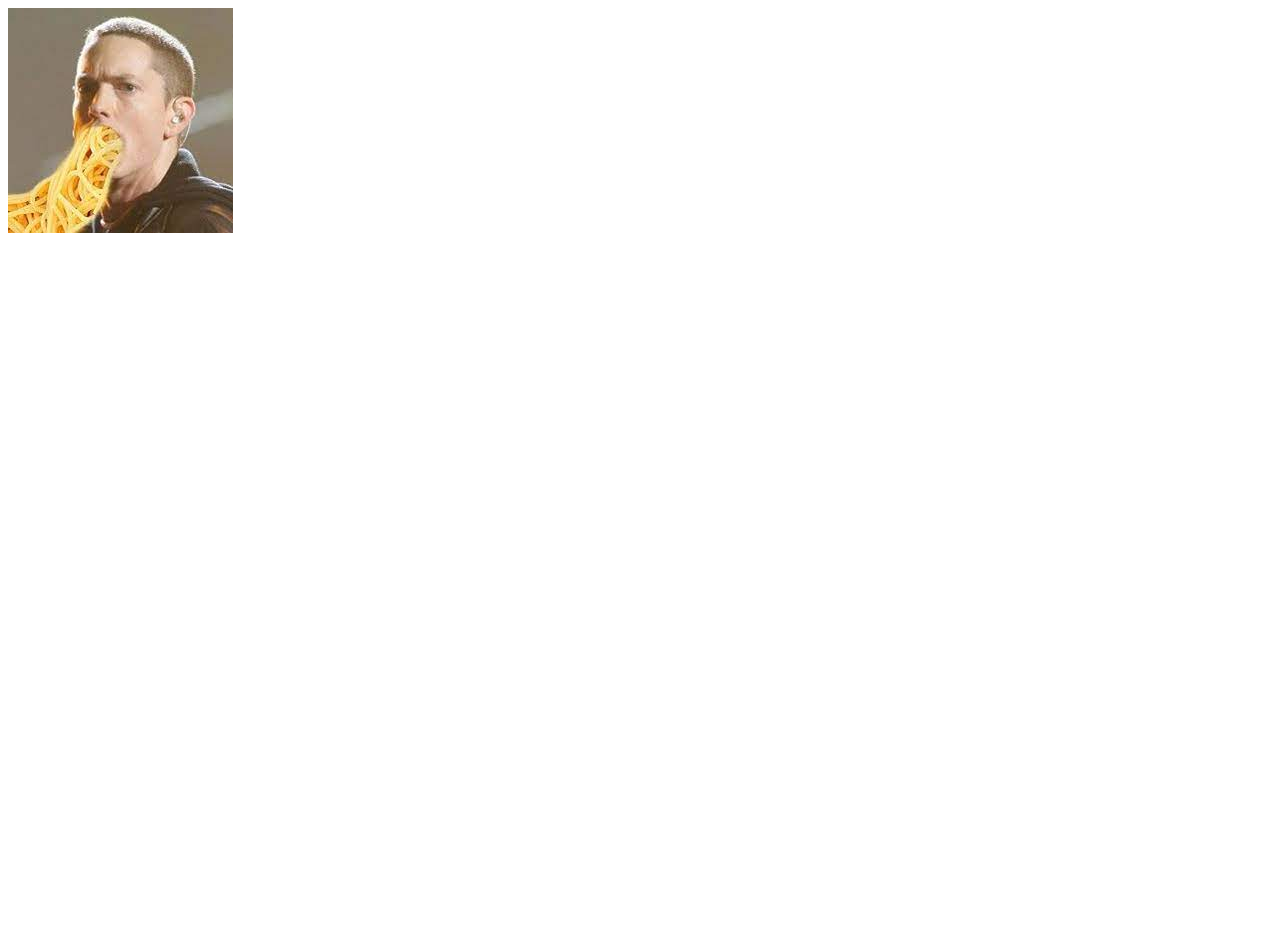
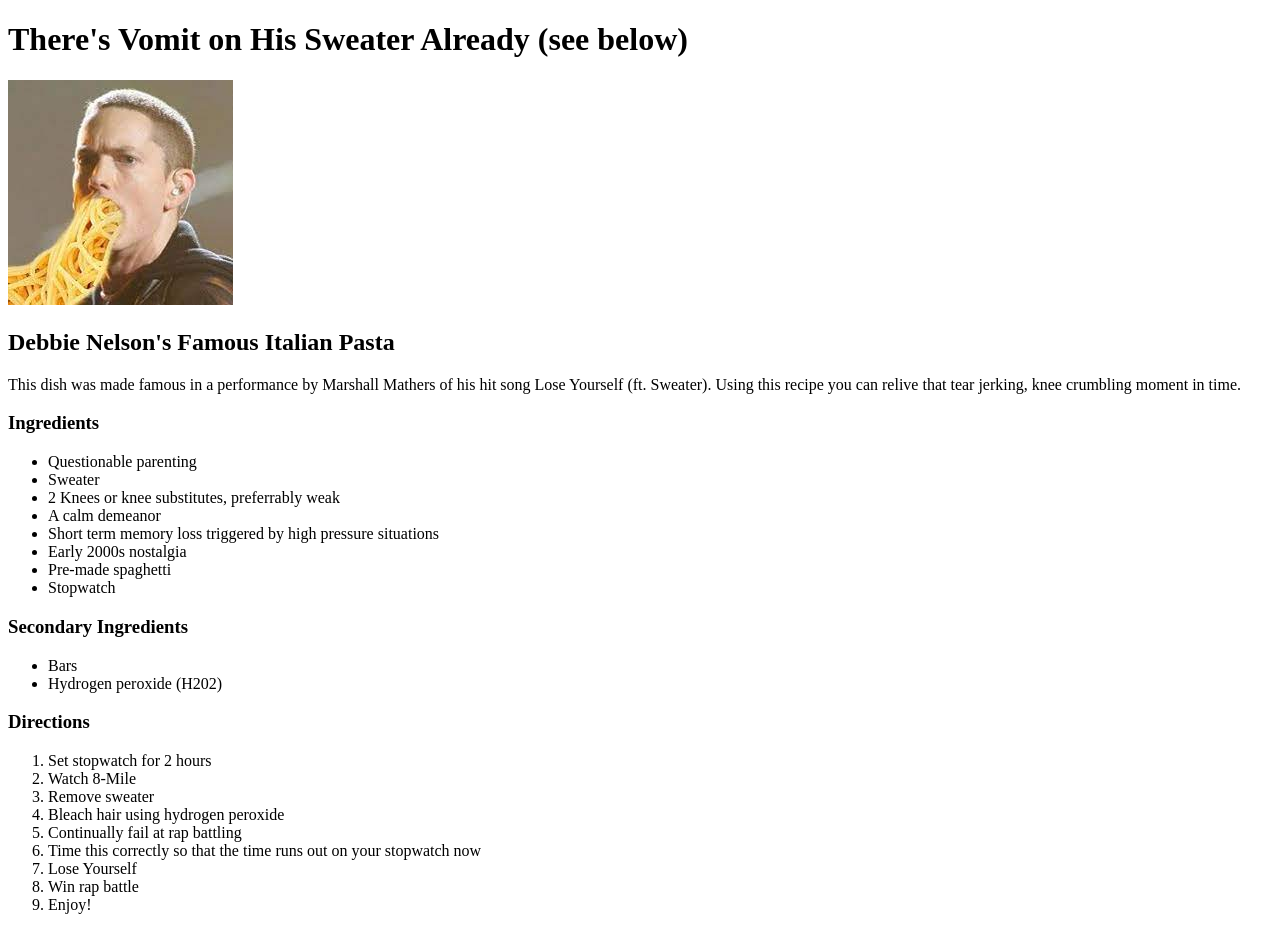
Before and after one commit to Remfrawg/odin-recipes, a plain HTML site: page recipes/eminem.html in a window 1280 px wide. Before the commit the page ends 800 px from the top, so only its background shows below. Drawn offline with Linux system fonts and the light colour scheme.

Commit message:
updating recipes

```diff
--- a/recipes/eminem.html
+++ b/recipes/eminem.html
@@ -4,9 +4,45 @@
     <meta charset="UTF-8">
     <meta http-equiv="X-UA-Compatible" content="IE=edge">
     <meta name="viewport" content="width=device-width, initial-scale=1.0">
-    <title>Knees weak</title>
+    <title>TOPR-Knees Weak</title>
 </head>
 <body>
+    <h1>There's Vomit on His Sweater Already (see below)</h1>
     <img src="../images/eminem.jpeg" alt = a great rapper>
+    <h2>Debbie Nelson's Famous Italian Pasta</h2>
+    <!-- <h6>Mom's Spaghetti</h6> -->
+    <p>This dish was made famous in a performance by Marshall Mathers of his hit song Lose Yourself (ft. Sweater).
+        Using this recipe you can relive that tear jerking, knee crumbling moment in time.
+    </p>
+    <h3>Ingredients</h3>
+        <ul>
+            <li>Questionable parenting</li>
+            <li>Sweater</li>
+            <li>2 Knees or knee substitutes, preferrably weak</li>
+            <li>A calm demeanor</li>
+            <li>Short term memory loss triggered by high pressure situations</li>
+            <li>Early 2000s nostalgia</li>
+            <li>Pre-made spaghetti</li>
+            <li>Stopwatch</li>
+
+        </ul>
+    <h3>Secondary Ingredients</h3>
+        <ul>
+            <li>Bars</li>
+            <li>Hydrogen peroxide (H202)</li>
+        </ul>
+    <h3>Directions</h3>
+        <ol>
+            <li>Set stopwatch for 2 hours</li>
+            <li>Watch 8-Mile</li>
+            <li>Remove sweater</li>
+            <li>Bleach hair using hydrogen peroxide</li>
+            <li>Continually fail at rap battling</li>
+            <li>Time this correctly so that the time runs out on your stopwatch now</li>
+            <li>Lose Yourself</li>
+            <li>Win rap battle</li>
+            <li>Enjoy!</li>
+
+        </ol>
 </body>
 </html>
```
Also changed, not shown: index.html (+2 -1 lines), recipes/coffee.html (+28 -0 lines), recipes/wood.html (+24 -0 lines).
